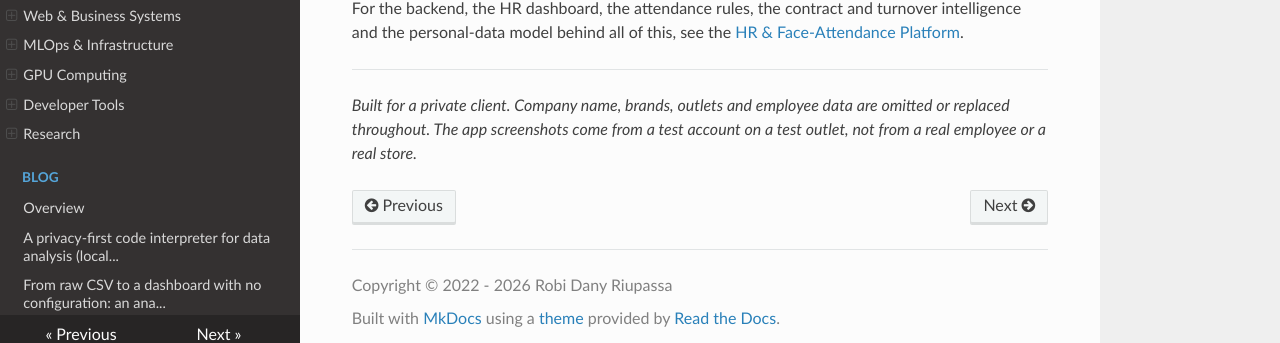
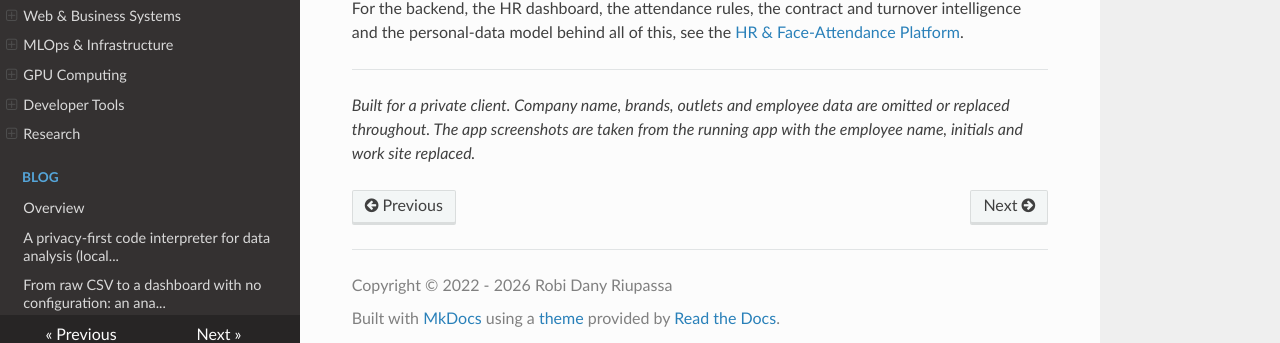
Before and after one commit to robiriu/robiriu.github.io, an MkDocs documentation site: the page built from docs/projects/face-attendance-mobile-kiosk.md, in a window 1280 px wide and 900 px high, scrolled down 6783 px. Shown: the part 545-888 px from the top of the window. Built offline with MkDocs 1.6.1, drawn with Linux system fonts in a browser that asks for light colours; nearby versions of some CDN libraries; a script that is not in the unit is left out.

Commit message:
Replace the phone screenshots with the current app
Captured from the published build in the current theme, with the employee
name, initials and work site replaced.

```diff
--- a/docs/projects/face-attendance-mobile-kiosk.md
+++ b/docs/projects/face-attendance-mobile-kiosk.md
@@ -164,4 +164,4 @@
 
 ---
 
-*Built for a private client. Company name, brands, outlets and employee data are omitted or replaced throughout. The app screenshots come from a test account on a test outlet, not from a real employee or a real store.*
+*Built for a private client. Company name, brands, outlets and employee data are omitted or replaced throughout. The app screenshots are taken from the running app with the employee name, initials and work site replaced.*
```
Also changed, not shown: docs/images/hrp-mobile-history.png, docs/images/hrp-mobile-home.png.
